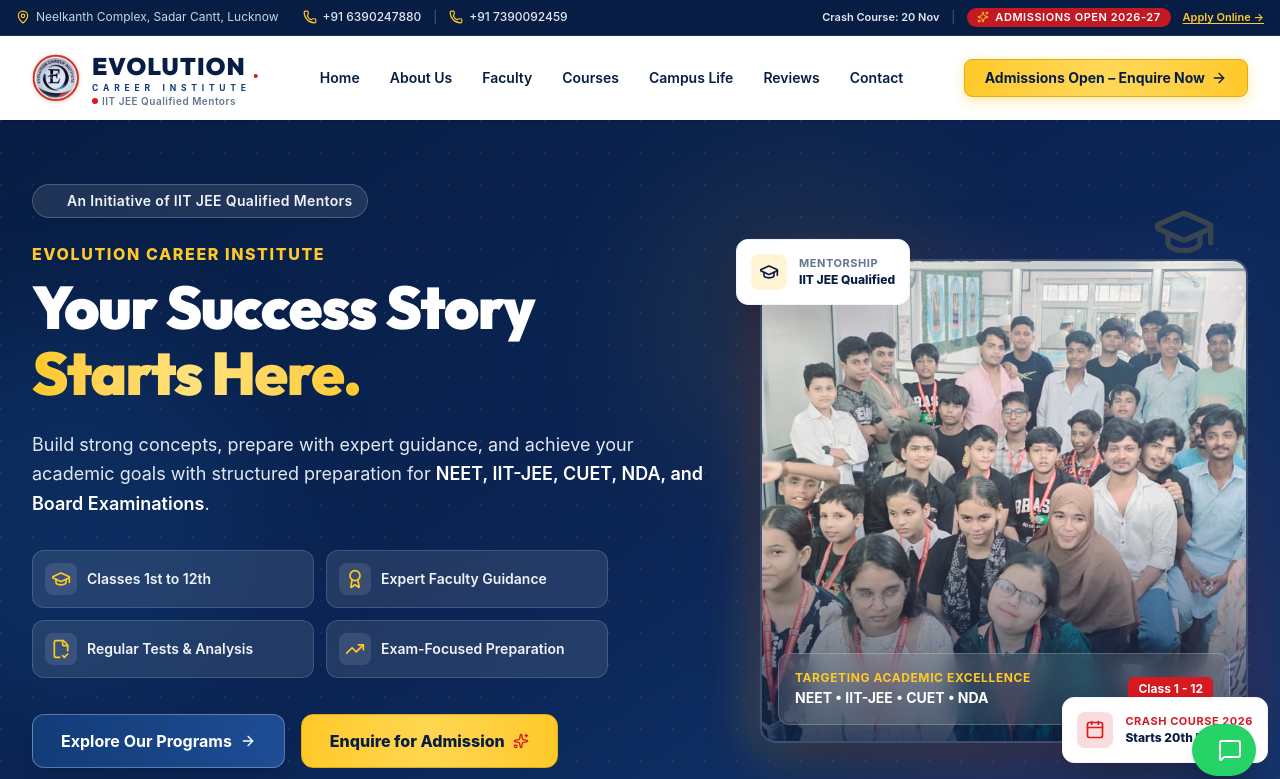
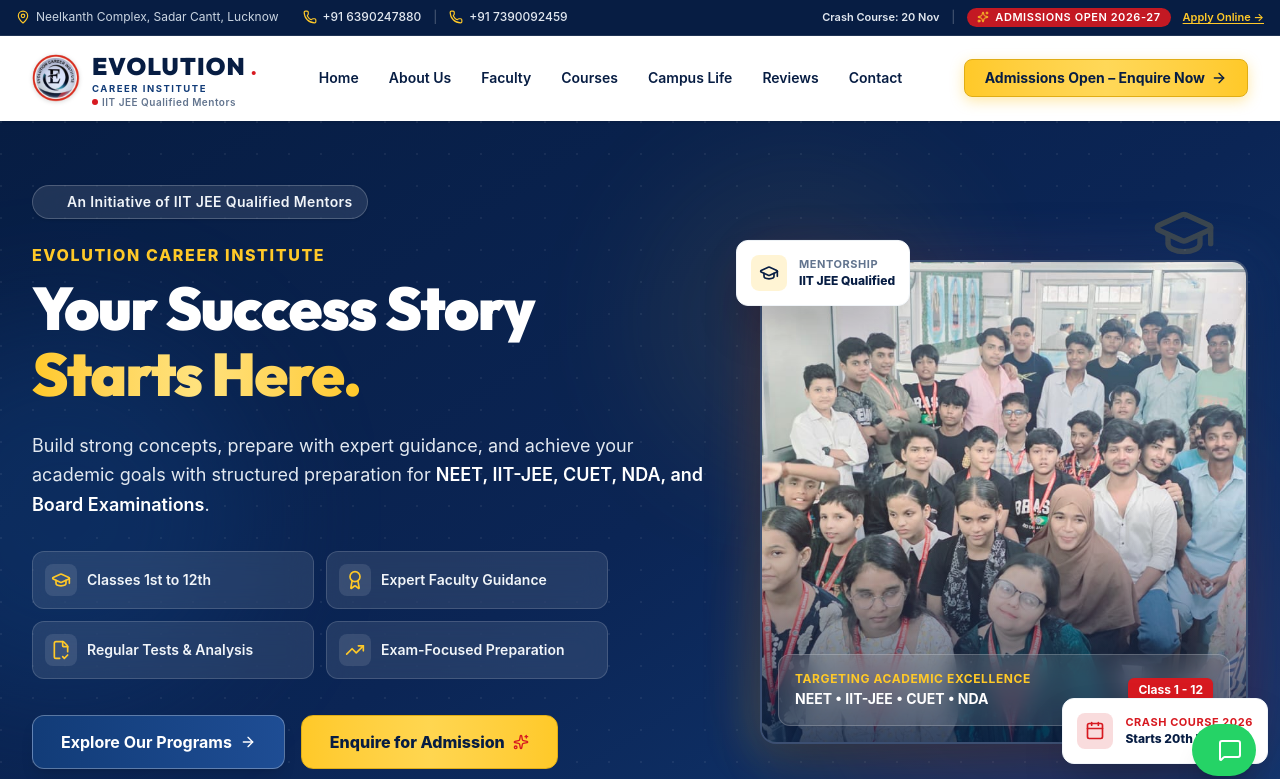
Before and after one commit to aaryavtechnologies-tech/EVOLUTION-CAREER-INSTITUTE, a Next.js app: page / in a window 1280 px wide. Shown: the top 779 px of the page. Built offline with nearby package versions, Linux system fonts and the light colour scheme.

Commit message:
fix(logo): fix wide gap between CAREER and INSTITUTE with natural word spacing and clean tracking

```diff
--- a/components/Logo.tsx
+++ b/components/Logo.tsx
@@ -28,9 +28,9 @@ export default function Logo({
   };
 
   const careerInstituteClasses = {
-    sm: "text-[6.5px] sm:text-[7.5px]",
-    md: "text-[7.5px] md:text-[8.5px]",
-    lg: "text-[9.5px] md:text-[11px]",
+    sm: "text-[7.5px] sm:text-[8.5px] tracking-[0.15em]",
+    md: "text-[8.5px] md:text-[9.5px] tracking-[0.16em]",
+    lg: "text-[10.5px] md:text-[12px] tracking-[0.18em]",
   };
 
   const subtitleClasses = {
@@ -56,8 +56,7 @@ export default function Logo({
 
       {/* Typography */}
       <div className="flex flex-col leading-none whitespace-nowrap">
-        <div className="flex items-center">
-          <div className="flex flex-col w-fit">
+        <div className="flex items-baseline">
           <span
             className={`${titleClasses[size]} uppercase tracking-wider ${
               isLight ? "text-white" : "text-[#071D43]"
@@ -66,26 +65,19 @@ export default function Logo({
           >
             Evolution
           </span>
-            <div
-              className={`font-bold uppercase flex justify-between w-full select-none ${
-                isLight ? "text-[#FFC928]" : "text-[#123C78]"
-              } ${careerInstituteClasses[size]} mt-0.5`}
-              aria-label="Career Institute"
-            >
-              <span className="sr-only">Career Institute</span>
-              <span aria-hidden="true" className="flex justify-between w-full">
-                {"CAREER INSTITUTE".split("").map((char, i) => (
-                  <span key={i} className={char === " " ? "w-[0.35em] inline-block" : "inline-block"}>
-                    {char === " " ? "\u00A0" : char}
-                  </span>
-                ))}
-              </span>
-            </div>
-          </div>
-          <span className="text-[#D71920] font-black text-base sm:text-xl leading-none ml-1 sm:ml-1.5 self-start sm:self-auto">
+          <span className="text-[#D71920] font-black text-base sm:text-xl leading-none ml-1">
             .
           </span>
         </div>
+
+        <span
+          className={`font-bold uppercase ${
+            isLight ? "text-[#FFC928]" : "text-[#123C78]"
+          } ${careerInstituteClasses[size]} mt-0.5`}
+        >
+          Career Institute
+        </span>
+
         {showTagline && (
           <span
             className={`font-semibold ${subtitleClasses[size]} mt-1 flex items-center gap-1 ${
```
Lines whose indentation alone changed are shown as unchanged.
